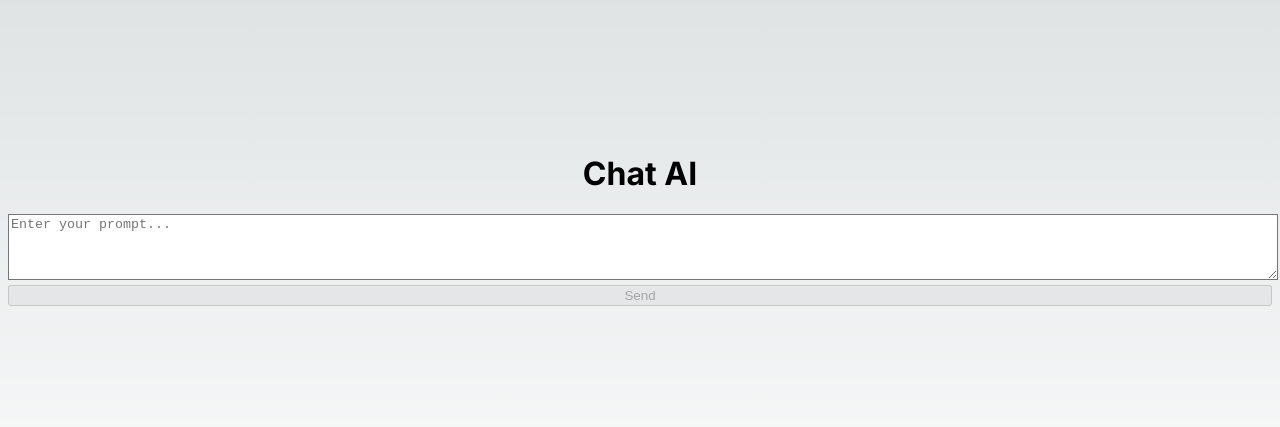
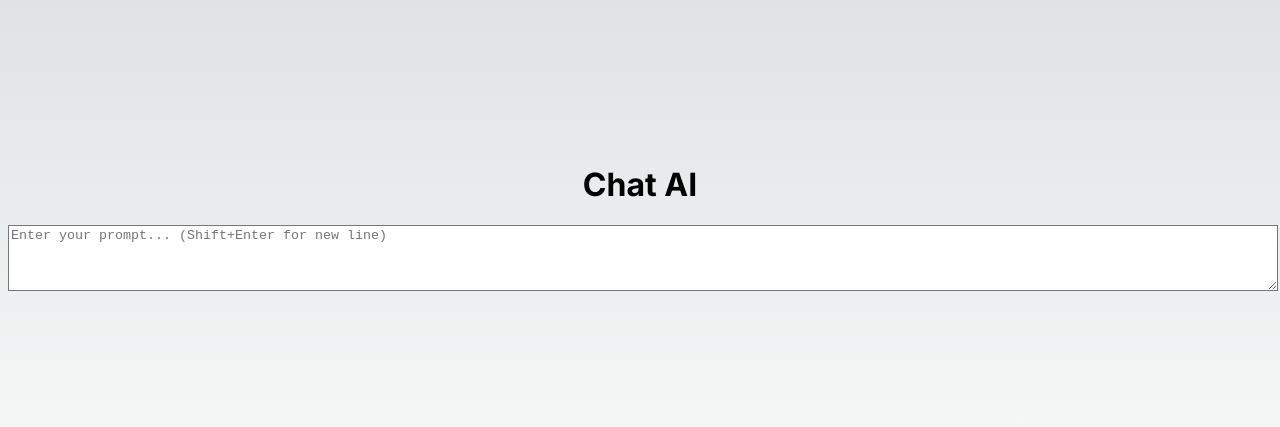
Before and after one commit to hcussi/chat-ai, a Next.js app: page / in a window 1280 px wide. Shown: the part 189-616 px from the top of the page. Built offline with nearby package versions, Linux system fonts and the light colour scheme.

Commit message:
feat: improve UX with enter to send and shift+enter for new line

```diff
--- a/app/page.js
+++ b/app/page.js
@@ -1,14 +1,16 @@
 'use client'
 
-import { useState } from 'react'
+import { useState, useRef } from 'react'
 
 export default function Home() {
   const [prompt, setPrompt] = useState('')
   const [response, setResponse] = useState(null)
   const [loading, setLoading] = useState(false)
+  const textareaRef = useRef(null)
 
-  const handleSubmit = async (e) => {
-    e.preventDefault()
+  const handleSubmit = async () => {
+    if (!prompt.trim()) return
+
     setLoading(true)
     setResponse(null)
 
@@ -29,26 +31,28 @@ export default function Home() {
     }
   }
 
+  const handleKeyDown = (e) => {
+    if (e.key === 'Enter' && !e.shiftKey) {
+      e.preventDefault()
+      handleSubmit()
+    }
+  }
+
   return (
     <main className="flex min-h-screen flex-col items-center justify-center bg-gray-100 dark:bg-gray-900 p-4">
       <div className="w-full max-w-2xl mx-auto">
         <h1 className="text-4xl font-bold mb-8 text-center text-gray-800 dark:text-white">Chat AI</h1>
-        <form onSubmit={handleSubmit} className="w-full">
+        <div className="w-full">
           <textarea
+            ref={textareaRef}
             className="w-full p-4 border border-gray-300 rounded-lg shadow-sm focus:ring-2 focus:ring-blue-500 focus:border-blue-500 dark:bg-gray-800 dark:border-gray-600 dark:placeholder-gray-400 dark:text-white"
             rows="4"
             value={prompt}
             onChange={(e) => setPrompt(e.target.value)}
-            placeholder="Enter your prompt..."
+            onKeyDown={handleKeyDown}
+            placeholder="Enter your prompt... (Shift+Enter for new line)"
           />
-          <button
-            type="submit"
-            className="w-full mt-4 p-3 bg-blue-600 text-white rounded-lg font-semibold shadow-md hover:bg-blue-700 focus:outline-none focus:ring-2 focus:ring-offset-2 focus:ring-blue-500 disabled:bg-gray-400 dark:disabled:bg-gray-600"
-            disabled={loading || !prompt.trim()}
-          >
-            {loading ? 'Loading...' : 'Send'}
-          </button>
-        </form>
+        </div>
         {loading && (
           <div className="mt-8 flex justify-center items-center">
             <div className="animate-spin rounded-full h-12 w-12 border-t-2 border-b-2 border-blue-500"></div>
```
